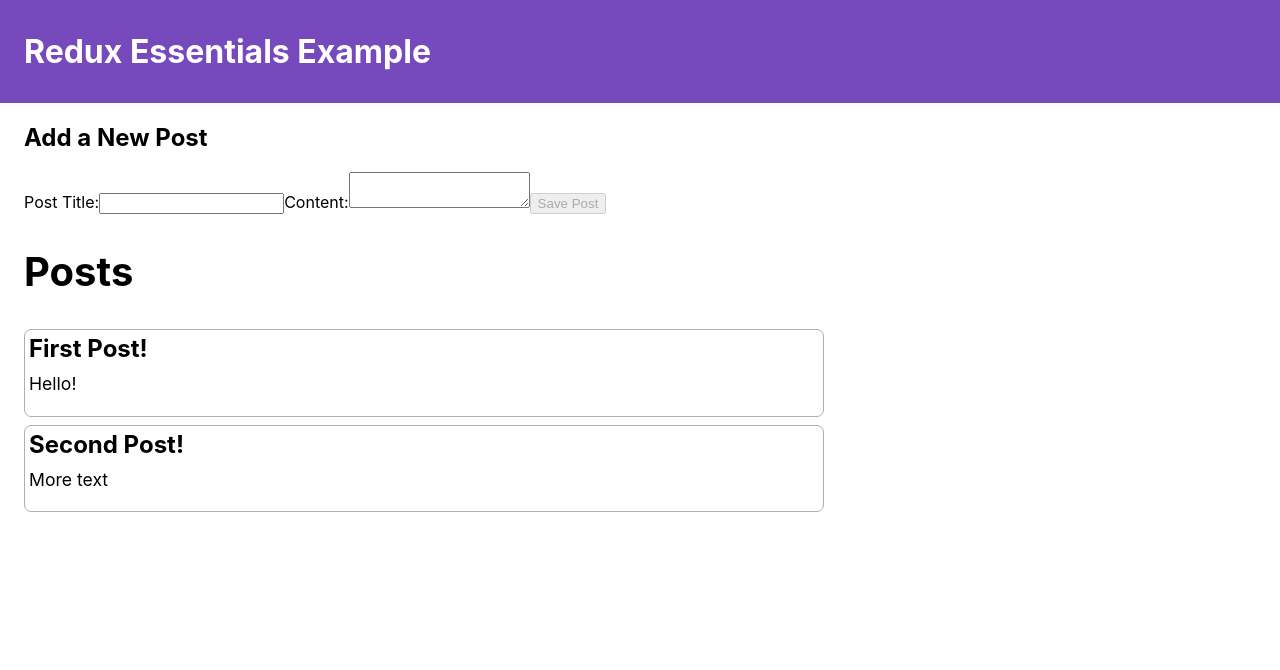
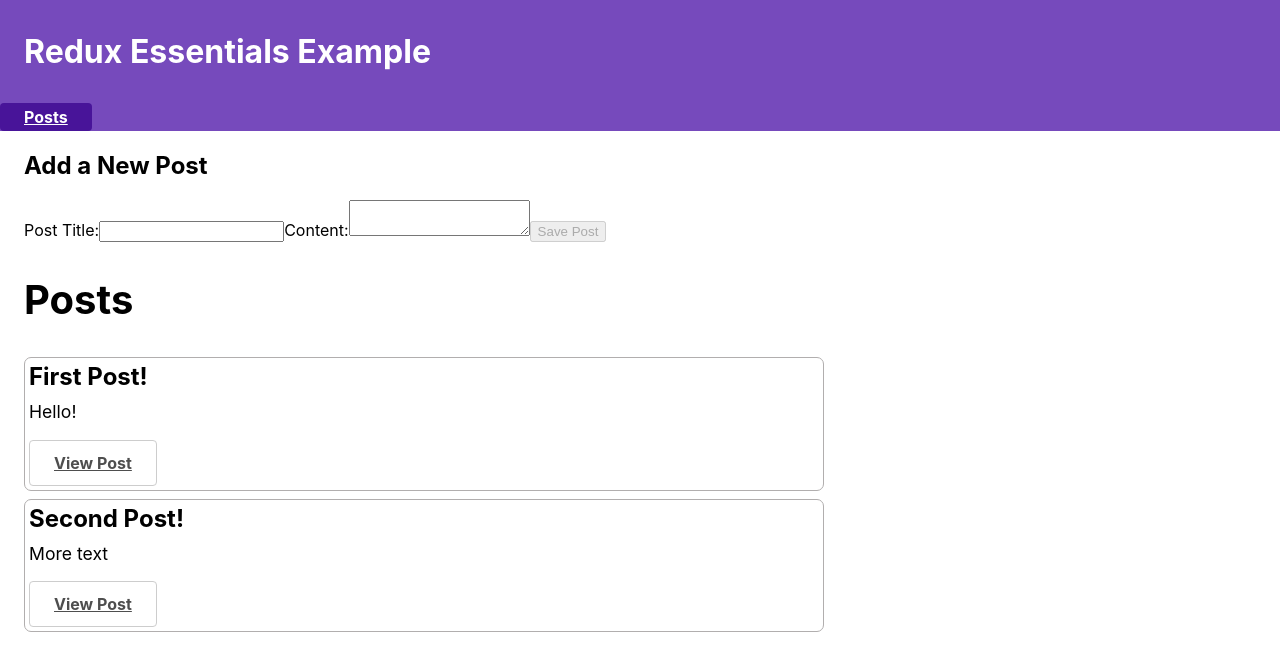
Before and after one commit to nokazn/redux-essentials-example, a React (Create React App) app: page / in a window 1280 px wide. Shown: the top 670 px of the page. Built offline with nearby package versions, Linux system fonts and the light colour scheme.

Commit message:
add singlePostPage

```diff
--- a/package.json
+++ b/package.json
@@ -7,6 +7,7 @@
     "@testing-library/jest-dom": "^5.11.4",
     "@testing-library/react": "^11.1.0",
     "@testing-library/user-event": "^12.1.10",
+    "classnames": "^2.3.1",
     "react": "^17.0.2",
     "react-dom": "^17.0.2",
     "react-redux": "^7.2.0",
@@ -16,6 +17,7 @@
     "typescript": "~4.1.5"
   },
   "devDependencies": {
+    "@types/classnames": "^2.3.1",
     "@types/jest": "^24.0.0",
     "@types/node": "^12.0.0",
     "@types/react": "^16.9.0",
--- a/src/App.tsx
+++ b/src/App.tsx
@@ -2,6 +2,7 @@
 import { Navbar } from './app/Navbar';
 import { PostList } from './features/posts/PostsList';
 import { AddPostForm } from './features/posts/AddPostForm';
+import { SinglePostPage } from './features/posts/singlePostPage';
 
 export const App = () => {
   return (
@@ -14,6 +15,7 @@
             <PostList />
           </>
         </Route>
+        <Route exact path='/posts/:postId' component={SinglePostPage} />
         <Redirect to='/' />
       </Switch>
     </Router>
--- a/src/app/Navbar.tsx
+++ b/src/app/Navbar.tsx
@@ -1,3 +1,4 @@
+import { Link } from 'react-router-dom';
 import styles from './Navbar.module.scss';
 
 export const Navbar = () => {
@@ -6,7 +7,9 @@
       <section>
         <h1>Redux Essentials Example</h1>
         <div className={styles.navContent}>
-          <div className={styles.navLinks}></div>
+          <div className={styles.navLinks}>
+            <Link to='/'>Posts</Link>
+          </div>
         </div>
       </section>
     </nav>
--- a/src/features/posts/PostsList.module.scss
+++ b/src/features/posts/PostsList.module.scss
@@ -29,3 +29,39 @@
     font-size: 1.5rem;
   }
 }
+
+.button {
+  display: inline-block;
+  background-color: #1976d2;
+  color: white;
+  border-radius: 4px;
+  font-weight: 700;
+  padding: 0.75rem 1.5rem;
+
+  &:disabled,
+  &:disabled:hover {
+    opacity: 0.5;
+  }
+
+  &.reactionButton {
+    border: 1px solid #e0e3e9;
+    padding: 5px 10px;
+    margin: 5px 6px 10px;
+    border-radius: 4px;
+    white-space: nowrap;
+  }
+
+  &.mutedButton {
+    background: transparent;
+    border: 1px solid #cdcdcd;
+    color: #4e4e4e;
+
+    &:hover,
+    &:focus,
+    &:active {
+      color: #4e4e4e;
+      border: 1px solid #818181;
+      background: transparent;
+    }
+  }
+}
--- a/src/features/posts/PostsList.tsx
+++ b/src/features/posts/PostsList.tsx
@@ -1,4 +1,7 @@
 import { useSelector } from 'react-redux';
+import { Link } from 'react-router-dom';
+import classnames from 'classnames';
+
 import { selectPosts } from './postsSlice';
 import styles from './PostsList.module.scss';
 
@@ -8,6 +11,9 @@
     <article className={styles.postExcerpt} key={post.id}>
       <h3>{post.title}</h3>
       <p className={styles.postContent}>{post.content.substring(0, 100)}</p>
+      <Link to={`/posts/${post.id}`} className={classnames(styles.button, styles.mutedButton)}>
+        View Post
+      </Link>
     </article>
   ));
 
--- /dev/null
+++ b/src/features/posts/singlePostPage.module.scss
@@ -0,0 +1,3 @@
+.postContent {
+  margin-top: 10px;
+}
--- /dev/null
+++ b/src/features/posts/singlePostPage.tsx
@@ -0,0 +1,33 @@
+import { useSelector } from 'react-redux';
+import type { FC } from 'react';
+import type { RouteChildrenProps } from 'react-router';
+
+import { selectPost } from './postsSlice';
+import styles from './singlePostPage.module.scss';
+
+interface Params {
+  postId: string;
+}
+
+export interface Props {}
+
+export const SinglePostPage: FC<RouteChildrenProps<Params> & Props> = ({ match }) => {
+  const postId = match?.params.postId;
+  const post = useSelector(selectPost(postId));
+
+  if (post == null) {
+    return (
+      <section>
+        <h2>Post not found!</h2>
+      </section>
+    );
+  }
+  return (
+    <section>
+      <article className={styles.post}>
+        <h2>{post.title}</h2>
+        <p className={styles.postContent}>{post.content}</p>
+      </article>
+    </section>
+  );
+};
--- a/src/index.scss
+++ b/src/index.scss
@@ -30,25 +30,3 @@
     font-size: 2rem;
   }
 }
-
-.button {
-  display: inline-block;
-  background-color: #1976d2;
-  color: white;
-  border-radius: 4px;
-  font-weight: 700;
-  padding: 0.75rem 1.5rem;
-
-  &:disabled,
-  &:disabled:hover {
-    opacity: 0.5;
-  }
-
-  &.reactionButton {
-    border: 1px solid #e0e3e9;
-    padding: 5px 10px;
-    margin: 5px 6px 10px;
-    border-radius: 4px;
-    white-space: nowrap;
-  }
-}
```
Also changed, not shown: 1 other file (tests, documents, lock files or other folders).
